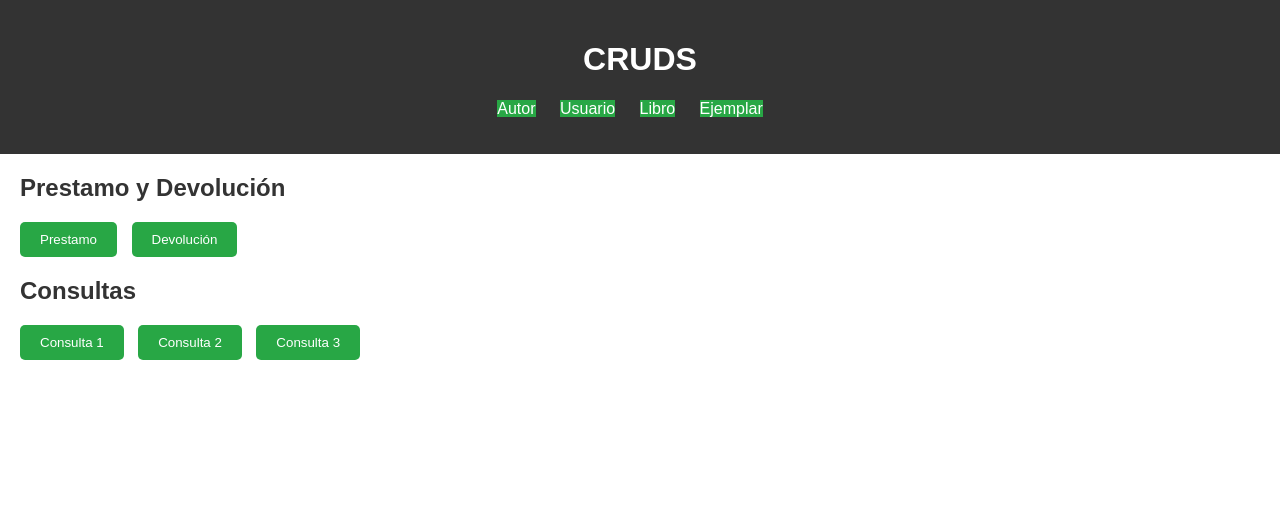
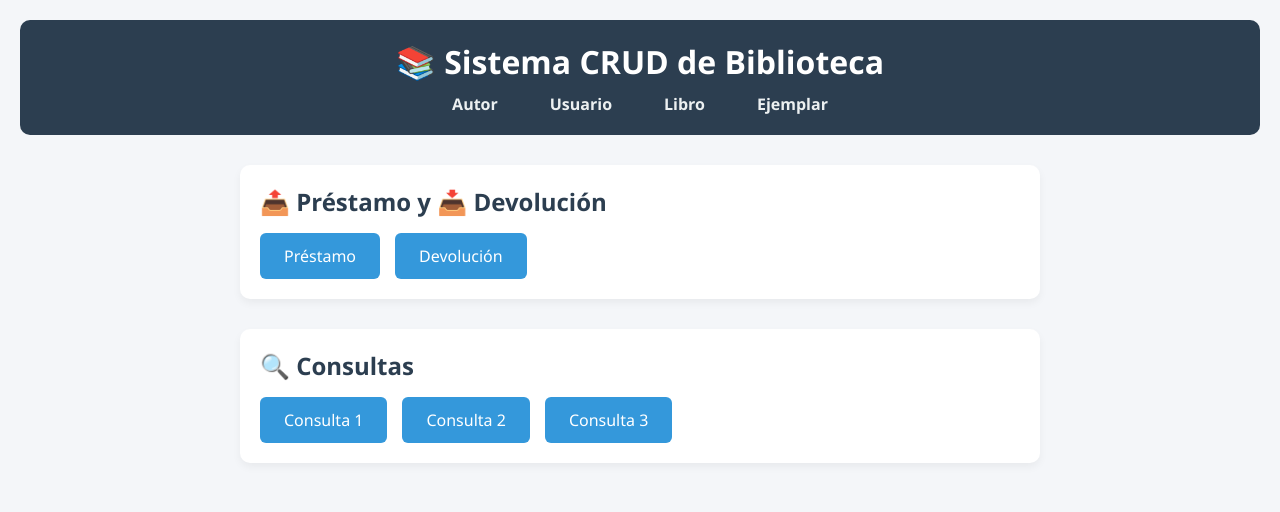
Before and after one commit to JamilBre/mvcLibreria, a PHP site: page /index.php in a window 1280 px wide. Shown: the top 512 px of the page. Run offline with PHP 8.4, Linux system fonts and the light colour scheme.

Commit message:
Estilo index  Anthony OC

```diff
--- a/index.php
+++ b/index.php
@@ -7,32 +7,134 @@
     <meta charset="UTF-8">
     <meta name="viewport" content="width=device-width, initial-scale=1.0">
     <title>Mi Página Web</title>
-    <link rel="stylesheet" href="vista/css/app.css">
+    <style>
+        /* Reset y fuente base */
+        * {
+            margin: 0;
+            padding: 0;
+            box-sizing: border-box;
+            font-family: 'Segoe UI', Tahoma, Geneva, Verdana, sans-serif;
+        }
+
+        body {
+            background: #f4f6f9;
+            color: #333;
+            padding: 20px;
+        }
+
+        /* Encabezado */
+        header {
+            background: #2c3e50;
+            color: white;
+            padding: 20px;
+            border-radius: 10px;
+            text-align: center;
+            margin-bottom: 30px;
+        }
+
+        header h1 {
+            margin-bottom: 10px;
+            font-size: 2rem;
+        }
+
+        /* Navegación */
+        nav ul {
+            list-style: none;
+            display: flex;
+            justify-content: center;
+            gap: 20px;
+            flex-wrap: wrap;
+            margin-top: 10px;
+        }
+
+        nav .link {
+            color: #ecf0f1;
+            text-decoration: none;
+            font-weight: bold;
+            padding: 8px 16px;
+            border-radius: 5px;
+            transition: background 0.3s;
+        }
+
+        nav .link:hover {
+            background: #34495e;
+        }
+
+        /* Contenido principal */
+        main {
+            max-width: 800px;
+            margin: auto;
+        }
+
+        /* Secciones */
+        section {
+            background: white;
+            border-radius: 10px;
+            padding: 20px;
+            margin-bottom: 30px;
+            box-shadow: 0 4px 8px rgba(0,0,0,0.05);
+        }
+
+        section h2 {
+            margin-bottom: 15px;
+            color: #2c3e50;
+            font-size: 1.5rem;
+        }
+
+        /* Botones */
+        .button-group {
+            display: flex;
+            flex-wrap: wrap;
+            gap: 15px;
+            margin-top: 10px;
+        }
+
+        .button {
+            background-color: #3498db;
+            color: white;
+            border: none;
+            padding: 12px 24px;
+            font-size: 1rem;
+            border-radius: 6px;
+            cursor: pointer;
+            transition: background 0.3s;
+        }
+
+        .button:hover {
+            background-color: #2980b9;
+        }
+    </style>
 </head>
 <body>
     <header>
-        <h1>CRUDS</h1>
+        <h1>📚 Sistema CRUD de Biblioteca</h1>
         <nav>
             <ul>
                 <li><a class="link" href="vista/Autor/listar.php">Autor</a></li>
                 <li><a class="link" href="vista/Usuario/listar.php">Usuario</a></li>
                 <li><a class="link" href="vista/Libro/listar.php">Libro</a></li>
-                <li><a class="link" href="vista/Ejemplar//listar.php">Ejemplar</a></li>
+                <li><a class="link" href="vista/Ejemplar/listar.php">Ejemplar</a></li>
             </ul>
         </nav>
     </header>
 
+    <main>
         <section>
-        <h2>Prestamo y Devolución</h2>
-        <button class="button" onclick="location.href='controlador/ControladorPrestamo.php'" >Prestamo</button>
+            <h2>📤 Préstamo y 📥 Devolución</h2>
+            <div class="button-group">
+                <button class="button" onclick="location.href='controlador/ControladorPrestamo.php'">Préstamo</button>
                 <button class="button" onclick="location.href='controlador/ControladorDevolucion.php'">Devolución</button>
+            </div>
         </section>
 
         <section>
-        <h2>Consultas</h2>
+            <h2>🔍 Consultas</h2>
+            <div class="button-group">
                 <button class="button" onclick="location.href='controlador/consulta1.php'">Consulta 1</button>
                 <button class="button" onclick="location.href='controlador/consulta2.php'">Consulta 2</button>
                 <button class="button" onclick="location.href='controlador/consulta3.php'">Consulta 3</button>
+            </div>
         </section>
+    </main>
 </body>
 </html>
```
Lines whose indentation alone changed are shown as unchanged.
